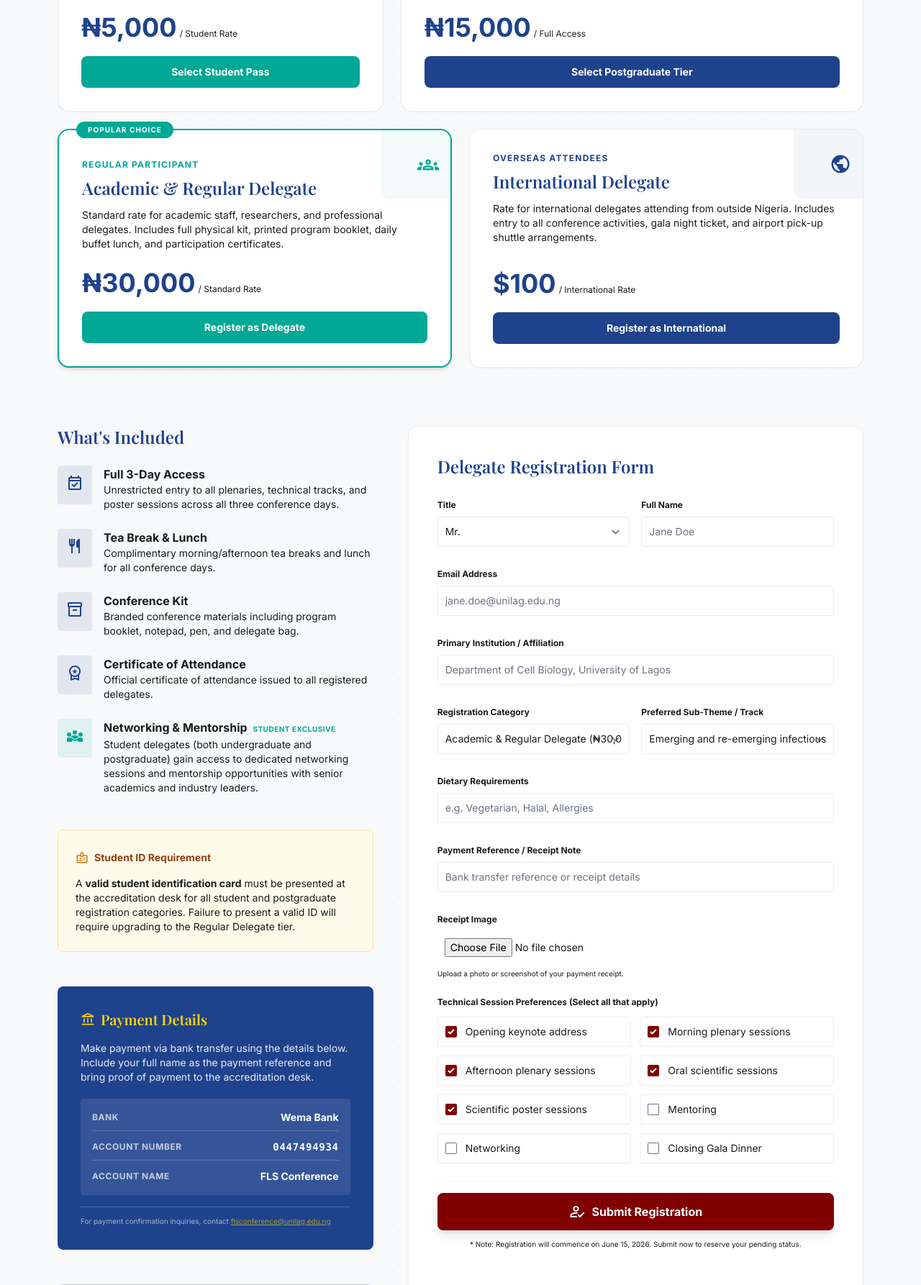
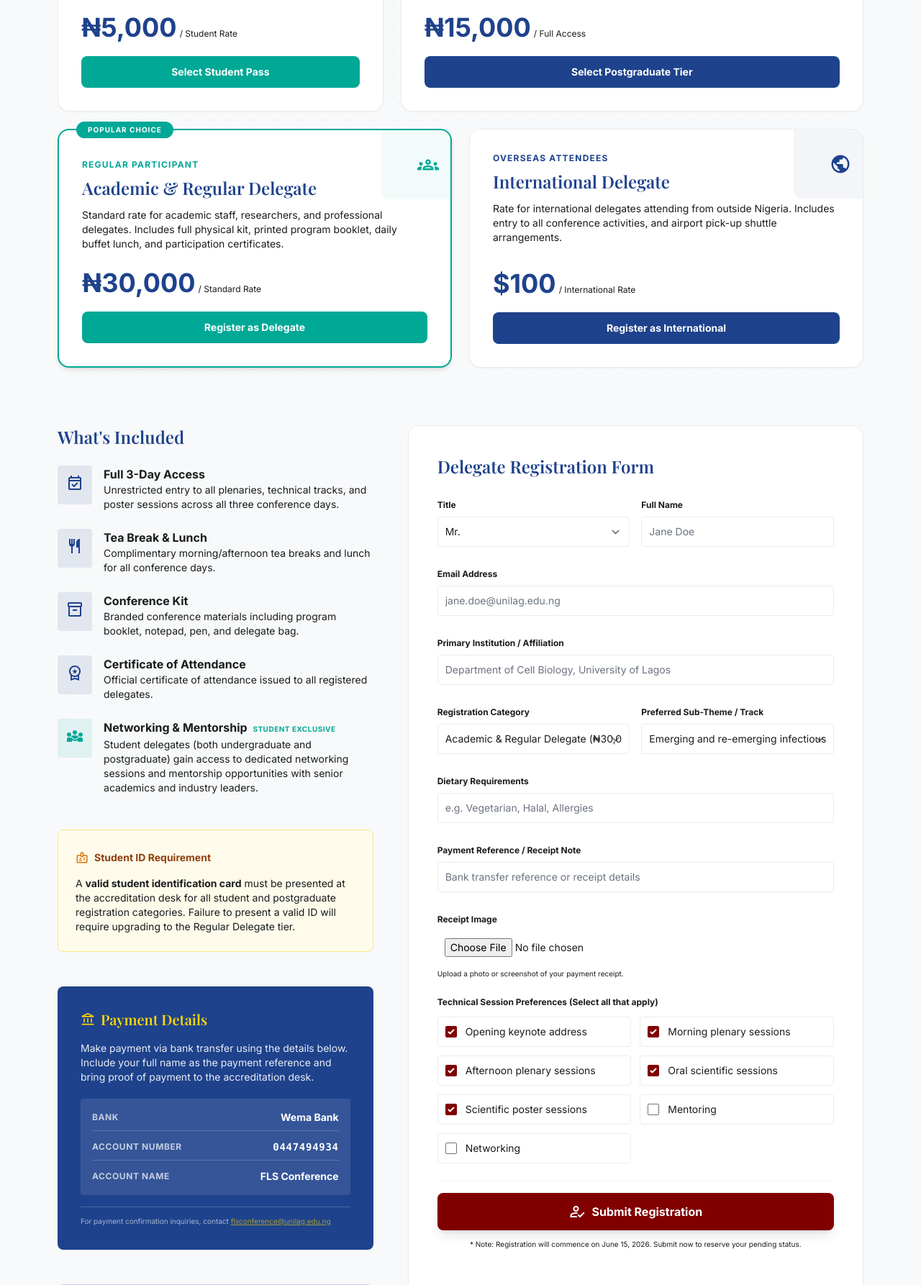
Before and after one commit to PrinceJetro/flsconference, a Django app: page /registration/ in a window 1280 px wide. Shown: the part 795-2581 px from the top of the page at 72% size. Run offline with Django 5.2, Linux system fonts and the light colour scheme; some libraries are stand-ins or nearby versions.

Commit message:
removed galanigt

```diff
--- a/templates/registration_one_health_conference.html
+++ b/templates/registration_one_health_conference.html
@@ -240,7 +240,7 @@
           <span class="text-xs font-bold text-science-blue uppercase tracking-widest block mb-2">Overseas Attendees</span>
           <h3 class="font-headline-md text-xl md:text-2xl text-science-blue mb-3">International Delegate</h3>
           <p class="text-on-surface-variant text-xs md:text-sm mb-6 leading-relaxed">
-            Rate for international delegates attending from outside Nigeria. Includes entry to all conference activities, gala night ticket, and airport pick-up shuttle arrangements.
+            Rate for international delegates attending from outside Nigeria. Includes entry to all conference activities, and airport pick-up shuttle arrangements.
           </p>
         </div>
         <div>
@@ -477,10 +477,6 @@
               <label class="flex items-center gap-3 p-2.5 border border-clinical-gray rounded-lg hover:border-heritage-maroon cursor-pointer transition-colors">
                 <input name="technical_preferences" value="Networking" class="rounded text-heritage-maroon focus:ring-heritage-maroon" type="checkbox"/>
                 <span class="text-xs md:text-sm">Networking</span>
-              </label>
-              <label class="flex items-center gap-3 p-2.5 border border-clinical-gray rounded-lg hover:border-heritage-maroon cursor-pointer transition-colors">
-                <input name="technical_preferences" value="Closing Gala Dinner" class="rounded text-heritage-maroon focus:ring-heritage-maroon" type="checkbox"/>
-                <span class="text-xs md:text-sm">Closing Gala Dinner</span>
               </label>
             </div>
           </div>
```
